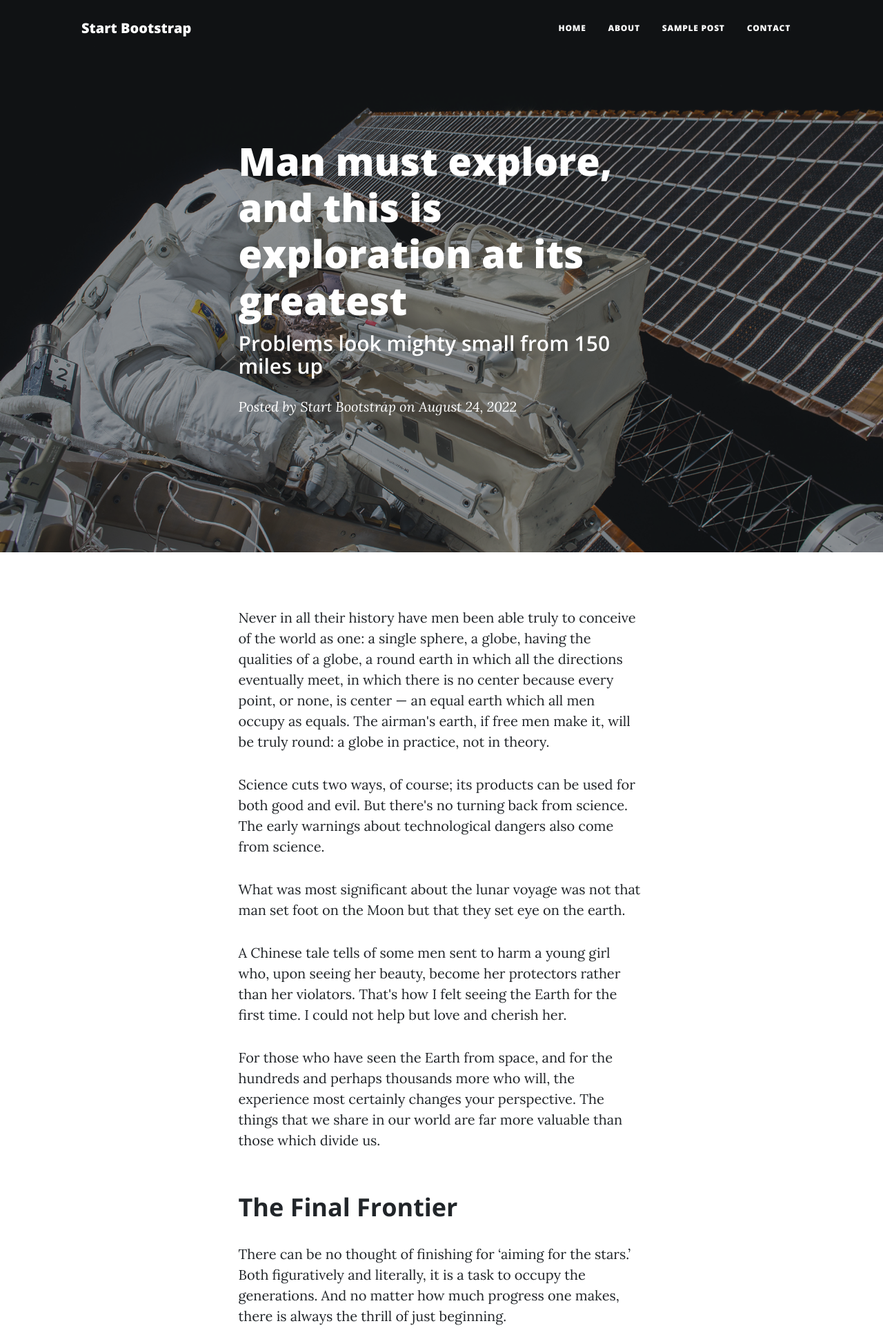
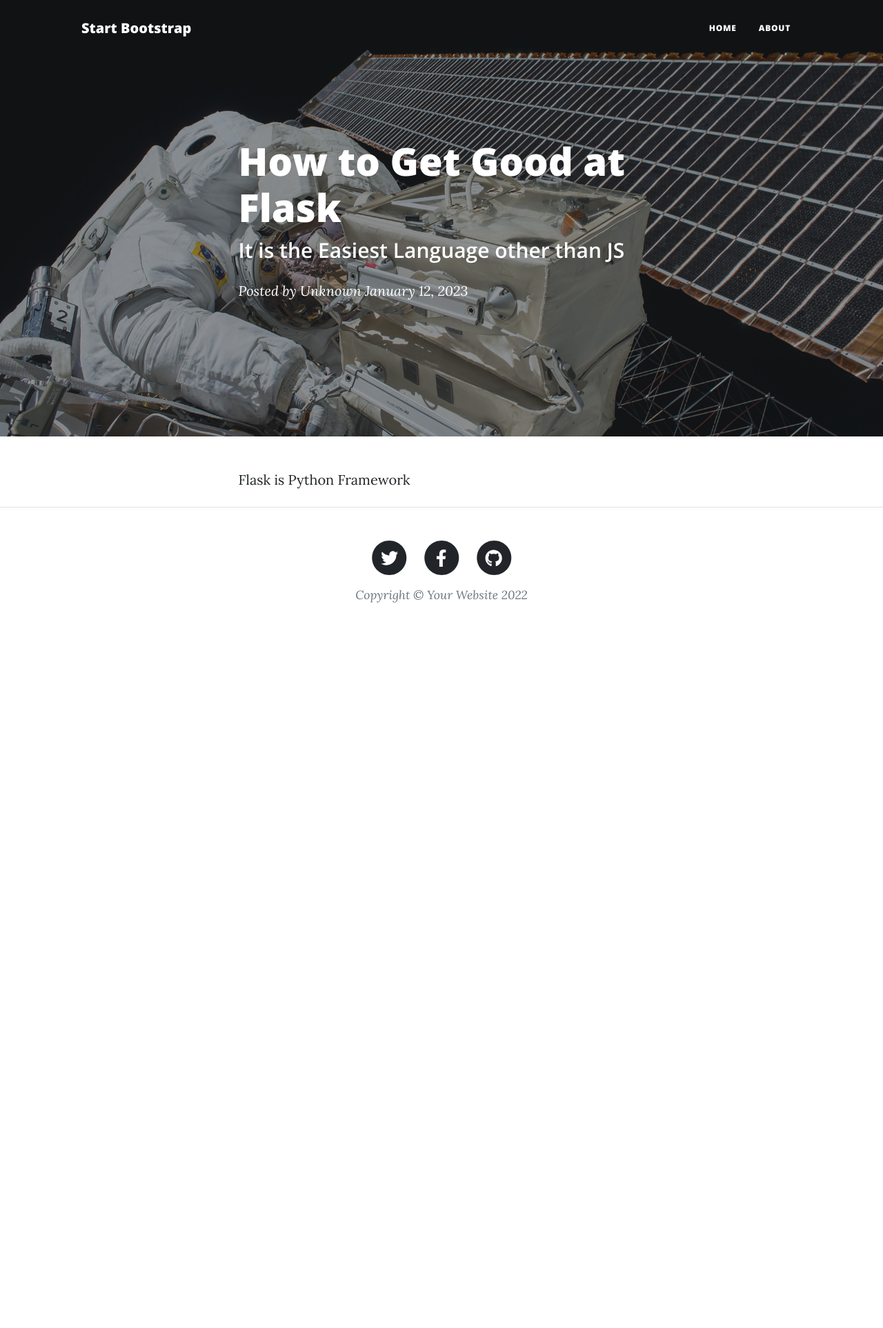
Before and after one commit to shriram-17/Blog-Website, a Flask app: page /post/1 in a window 1280 px wide. Shown: the top 1926 px of the page at 69% size. After the commit the page ends 874 px from the top, so only its background shows below. Run offline with Flask 2, Linux system fonts and the light colour scheme; data comes from the database, SQL or seed files in the repository; both versions use the stored data as it was after the commit; some libraries are stand-ins or nearby versions.

Commit message:
completed Editing ,Viewing Portion

```diff
--- a/app.py
+++ b/app.py
@@ -20,7 +20,8 @@ class Blogpost(db.Model):
 
 @app.route('/')
 def index():
-    return render_template('index.html')
+    posts=Blogpost.query.order_by(Blogpost.date_posted.desc()).all()
+    return render_template('index.html',posts=posts)
 
 @app.route('/about')
 def about():
@@ -29,12 +30,9 @@ def about():
 @app.route('/post/<int:post_id>')
 def post(post_id):
     post=Blogpost.query.filter_by(id=post_id).one()
+    date_posted=post.date_posted.strftime('%B %d, %Y')
+    return render_template('post.html',post=post,date_posted=date_posted)
 
-    return render_template('post.html',post=post)
-
-@app.route('/contact')
-def contact():
-    return render_template('contact.html')
 
 @app.route("/add")
 def add():
@@ -47,8 +45,8 @@ def addpost():
     author=request.form.get("author", False)
     content=request.form.get("content", False)
     post=Blogpost(title=title,subtitle=subtitle,author=author,content=content,date_posted=datetime.now())
-    db.session(post)
-    db.commit()
+    db.session.add(post)
+    db.session.commit()
     return '<h1>Title:{} Subtitle:{} Author: {} Content: {}</h1>'.format(title, subtitle,author,content)
 
 if __name__ =='__main__':
--- a/templates/about.html
+++ b/templates/about.html
@@ -19,7 +19,7 @@
         <!-- Navigation-->
         <nav class="navbar navbar-expand-lg navbar-light" id="mainNav">
             <div class="container px-4 px-lg-5">
-                <a class="navbar-brand" href="index.html">Start Bootstrap</a>
+                <a class="navbar-brand" href="">Blog Website</a>
                 <button class="navbar-toggler" type="button" data-bs-toggle="collapse" data-bs-target="#navbarResponsive" aria-controls="navbarResponsive" aria-expanded="false" aria-label="Toggle navigation">
                     Menu
                     <i class="fas fa-bars"></i>
@@ -28,8 +28,7 @@
                     <ul class="navbar-nav ms-auto py-4 py-lg-0">
                         <li class="nav-item"><a class="nav-link px-lg-3 py-3 py-lg-4" href="{{url_for('index')}}">Home</a></li>
                         <li class="nav-item"><a class="nav-link px-lg-3 py-3 py-lg-4" href="{{url_for('about')}}">About</a></li>
-                        <li class="nav-item"><a class="nav-link px-lg-3 py-3 py-lg-4" href="{{url_for('post')}}">Sample Post</a></li>
-                        <li class="nav-item"><a class="nav-link px-lg-3 py-3 py-lg-4" href="{{url_for('contact')}}">Contact</a></li
+                        <li class="nav-item"><a class="nav-link px-lg-3 py-3 py-lg-4" href="{{url_for('add')}}">Add An Blog</a></li>
                     </ul>
                 </div>
             </div>
--- a/templates/add.html
+++ b/templates/add.html
@@ -19,7 +19,7 @@
         <!-- Navigation -->
     <nav class="navbar navbar-expand-lg navbar-light fixed-top" id="mainNav">
         <div class="container">
-          <a class="navbar-brand" href="{{ url_for('index') }}">Start Bootstrap</a>
+          <a class="navbar-brand" href="{{ url_for('index') }}">Blog Website</a>
           <button class="navbar-toggler navbar-toggler-right" type="button" data-toggle="collapse" data-target="#navbarResponsive" aria-controls="navbarResponsive" aria-expanded="false" aria-label="Toggle navigation">
             Menu
             <i class="fa fa-bars"></i>
@@ -31,9 +31,6 @@
               </li>
               <li class="nav-item">
                 <a class="nav-link" href="{{ url_for('about') }}">About</a>
-              </li>
-              <li class="nav-item">
-                <a class="nav-link" href="{{ url_for('add') }}">Add</a>
               </li>
             </ul>
           </div>
--- a/templates/post.html
+++ b/templates/post.html
@@ -28,8 +28,6 @@
                     <ul class="navbar-nav ms-auto py-4 py-lg-0">
                         <li class="nav-item"><a class="nav-link px-lg-3 py-3 py-lg-4" href="{{url_for('index')}}">Home</a></li>
                         <li class="nav-item"><a class="nav-link px-lg-3 py-3 py-lg-4" href="{{url_for('about')}}">About</a></li>
-                        <li class="nav-item"><a class="nav-link px-lg-3 py-3 py-lg-4" href="{{url_for('post')}}">Sample Post</a></li>
-                        <li class="nav-item"><a class="nav-link px-lg-3 py-3 py-lg-4" href="{{url_for('contact')}}">Contact</a></li
                     </ul>
                 </div>
             </div>
@@ -40,12 +38,12 @@
                 <div class="row gx-4 gx-lg-5 justify-content-center">
                     <div class="col-md-10 col-lg-8 col-xl-7">
                         <div class="post-heading">
-                            <h1>Man must explore, and this is exploration at its greatest</h1>
-                            <h2 class="subheading">Problems look mighty small from 150 miles up</h2>
+                            <h1>{{post.title}}</h1>
+                            <h2 class="subheading">{{post.subtitle}}</h2>
                             <span class="meta">
                                 Posted by
-                                <a href="#!">Start Bootstrap</a>
-                                on August 24, 2022
+                                {{post.author}}
+                                {{date_posted}}
                             </span>
                         </div>
                     </div>
@@ -57,28 +55,7 @@
             <div class="container px-4 px-lg-5">
                 <div class="row gx-4 gx-lg-5 justify-content-center">
                     <div class="col-md-10 col-lg-8 col-xl-7">
-                        <p>Never in all their history have men been able truly to conceive of the world as one: a single sphere, a globe, having the qualities of a globe, a round earth in which all the directions eventually meet, in which there is no center because every point, or none, is center — an equal earth which all men occupy as equals. The airman's earth, if free men make it, will be truly round: a globe in practice, not in theory.</p>
-                        <p>Science cuts two ways, of course; its products can be used for both good and evil. But there's no turning back from science. The early warnings about technological dangers also come from science.</p>
-                        <p>What was most significant about the lunar voyage was not that man set foot on the Moon but that they set eye on the earth.</p>
-                        <p>A Chinese tale tells of some men sent to harm a young girl who, upon seeing her beauty, become her protectors rather than her violators. That's how I felt seeing the Earth for the first time. I could not help but love and cherish her.</p>
-                        <p>For those who have seen the Earth from space, and for the hundreds and perhaps thousands more who will, the experience most certainly changes your perspective. The things that we share in our world are far more valuable than those which divide us.</p>
-                        <h2 class="section-heading">The Final Frontier</h2>
-                        <p>There can be no thought of finishing for ‘aiming for the stars.’ Both figuratively and literally, it is a task to occupy the generations. And no matter how much progress one makes, there is always the thrill of just beginning.</p>
-                        <p>There can be no thought of finishing for ‘aiming for the stars.’ Both figuratively and literally, it is a task to occupy the generations. And no matter how much progress one makes, there is always the thrill of just beginning.</p>
-                        <blockquote class="blockquote">The dreams of yesterday are the hopes of today and the reality of tomorrow. Science has not yet mastered prophecy. We predict too much for the next year and yet far too little for the next ten.</blockquote>
-                        <p>Spaceflights cannot be stopped. This is not the work of any one man or even a group of men. It is a historical process which mankind is carrying out in accordance with the natural laws of human development.</p>
-                        <h2 class="section-heading">Reaching for the Stars</h2>
-                        <p>As we got further and further away, it [the Earth] diminished in size. Finally it shrank to the size of a marble, the most beautiful you can imagine. That beautiful, warm, living object looked so fragile, so delicate, that if you touched it with a finger it would crumble and fall apart. Seeing this has to change a man.</p>
-                        <a href="#!"><img class="img-fluid" src="assets/img/post-sample-image.jpg" alt="..." /></a>
-                        <span class="caption text-muted">To go places and do things that have never been done before – that’s what living is all about.</span>
-                        <p>Space, the final frontier. These are the voyages of the Starship Enterprise. Its five-year mission: to explore strange new worlds, to seek out new life and new civilizations, to boldly go where no man has gone before.</p>
-                        <p>As I stand out here in the wonders of the unknown at Hadley, I sort of realize there’s a fundamental truth to our nature, Man must explore, and this is exploration at its greatest.</p>
-                        <p>
-                            Placeholder text by
-                            <a href="http://spaceipsum.com/">Space Ipsum</a>
-                            &middot; Images by
-                            <a href="https://www.flickr.com/photos/nasacommons/">NASA on The Commons</a>
-                        </p>
+                        {{post.content |safe}}
                     </div>
                 </div>
             </div>
```
Also changed, not shown: templates/contact.html (deleted, +0 -158 lines), blog.db.
